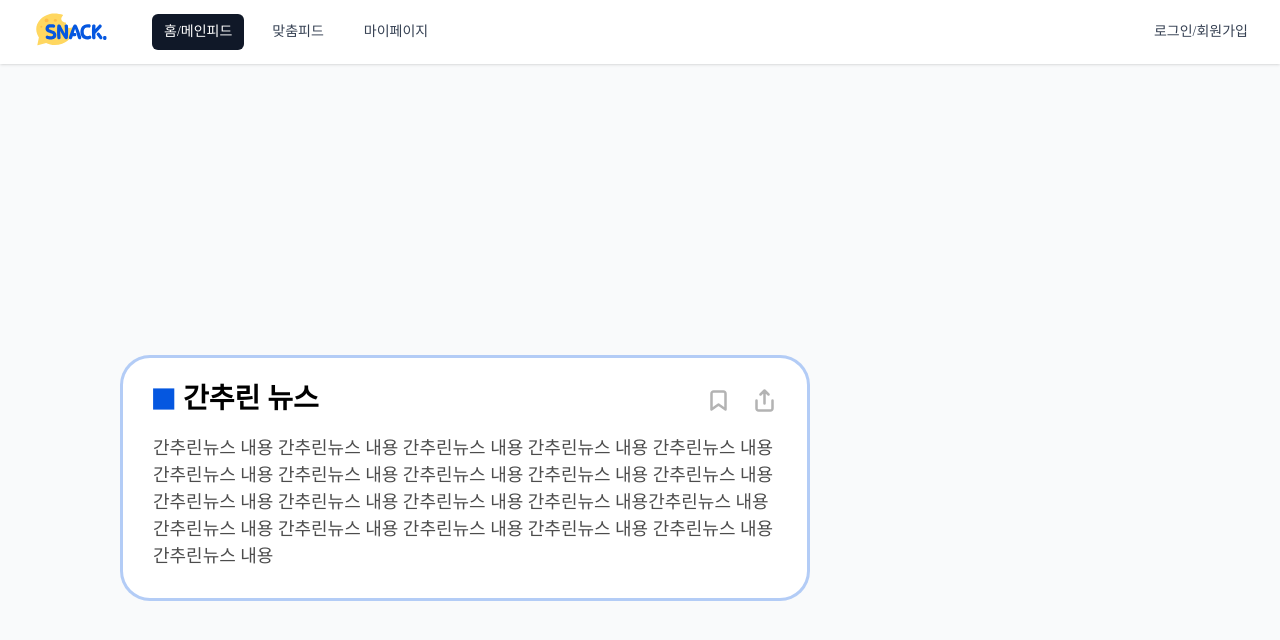
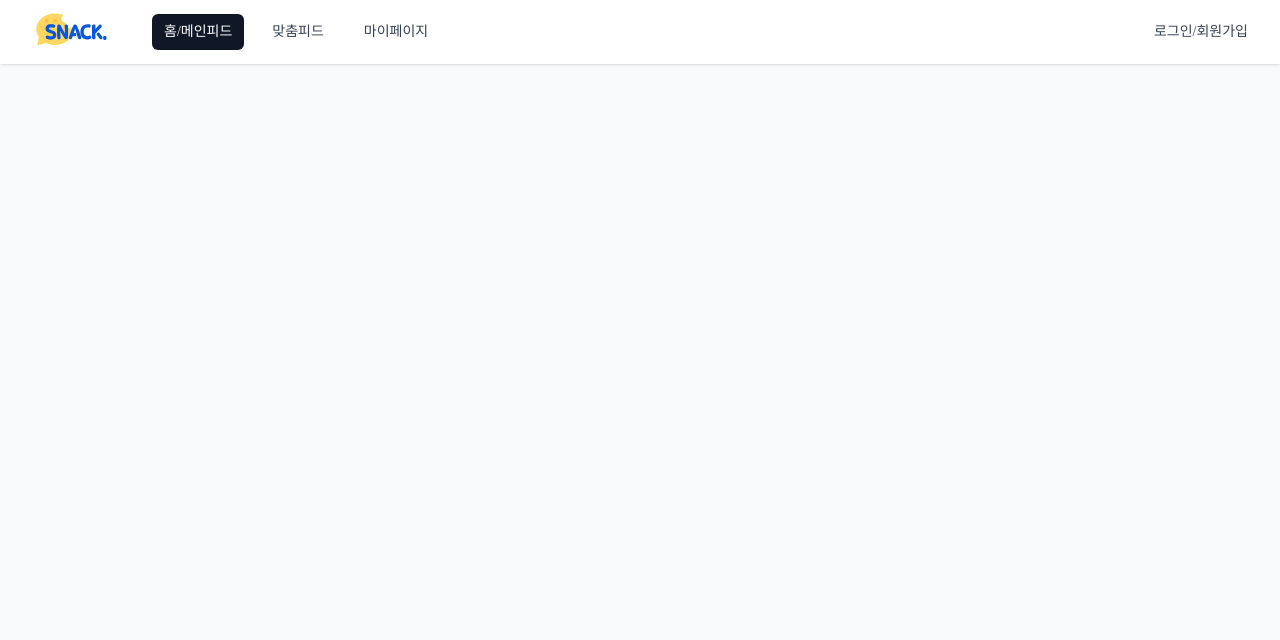
Before and after one commit to Umc8th-Snack/Front-end, a React (Vite) app: page / in a window 1280 px wide. Shown: the top 640 px of the page. Built offline with nearby package versions, Linux system fonts and the light colour scheme; a web font is replaced by a local one.

Commit message:
fix:오타 및 폴더명 수정

```diff
--- a/src/pages/home/HomePage.tsx
+++ b/src/pages/home/HomePage.tsx
@@ -1,11 +1,5 @@
-import SummerizedNews from '@/shared/components/SummarizedNews/SummarizedNews';
-
 const HomePage = () => {
-    return (
-        <div className="home-page">
-            <SummerizedNews />
-        </div>
-    );
+    return <div className="home-page"></div>;
 };
 
 export default HomePage;
--- a/src/shared/components/SummarizedNews/SummarizedNews.tsx
+++ b/src/shared/components/SummarizedNewsContainer/SummarizedNewsContainer.tsx
@@ -2,7 +2,7 @@ import BookMarkIcon from '@/shared/assets/Bookmark.svg?react';
 import RectangleIcon from '@/shared/assets/Rectangle105.svg?react';
 import ShareIcon from '@/shared/assets/Share.svg?react';
 
-const SummarizedNews = () => {
+const SummarizedNewsContainer = () => {
     const newsContent =
         '간추린뉴스 내용 간추린뉴스 내용 간추린뉴스 내용 간추린뉴스 내용 간추린뉴스 내용 간추린뉴스 내용 간추린뉴스 내용 간추린뉴스 내용 간추린뉴스 내용 간추린뉴스 내용 간추린뉴스 내용 간추린뉴스 내용 간추린뉴스 내용 간추린뉴스 내용간추린뉴스 내용 간추린뉴스 내용 간추린뉴스 내용 간추린뉴스 내용 간추린뉴스 내용 간추린뉴스 내용 간추린뉴스 내용 ';
     return (
@@ -22,4 +22,4 @@ const SummarizedNews = () => {
     );
 };
 
-export default SummarizedNews;
+export default SummarizedNewsContainer;
```
